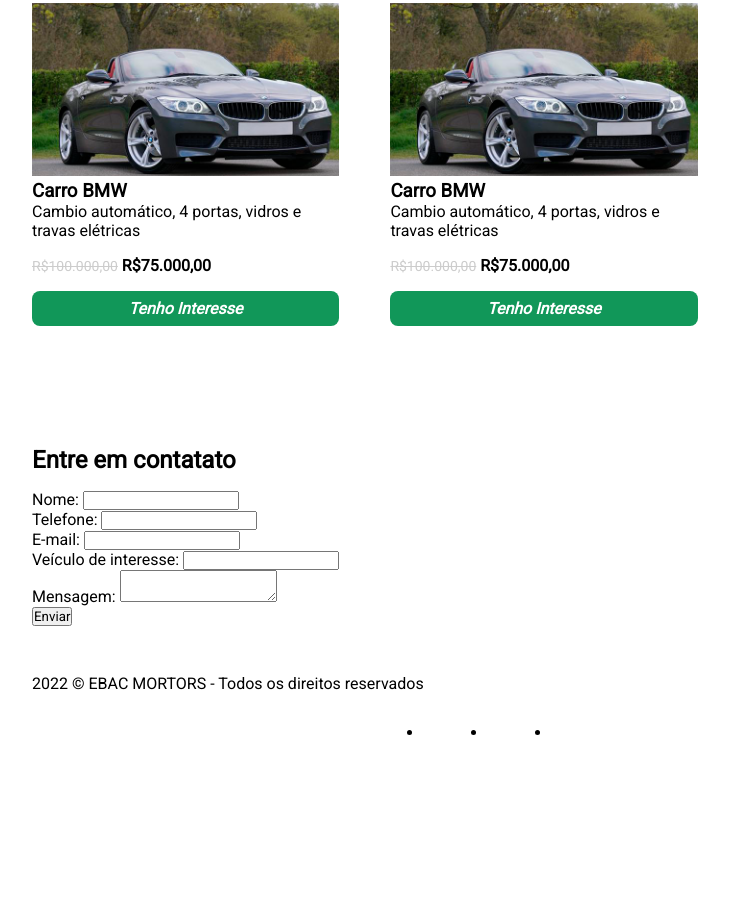
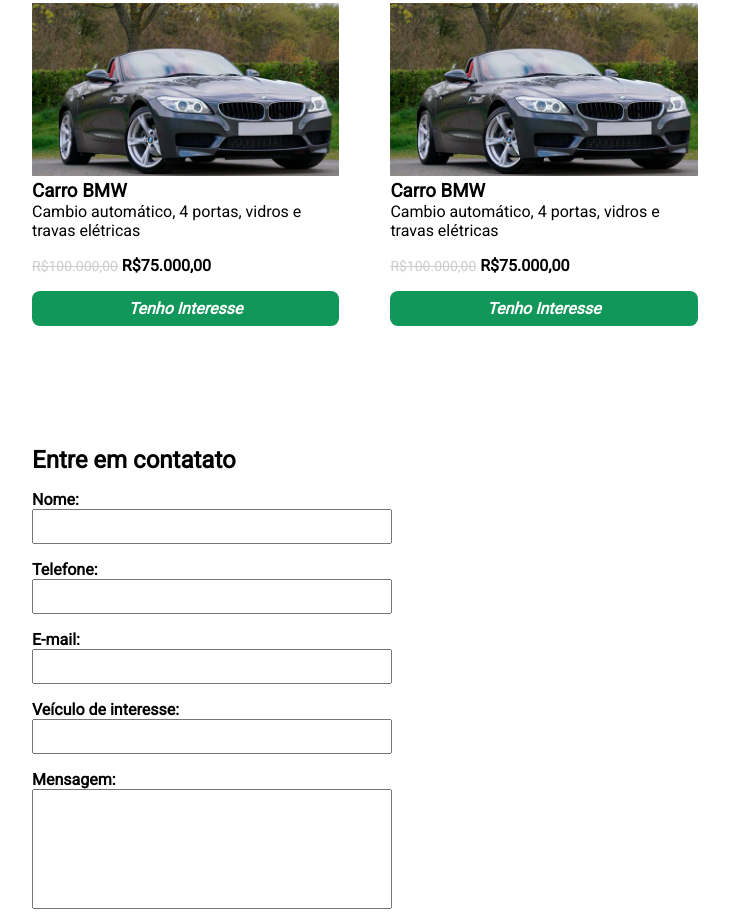
Before and after one commit to Lucasvbastos/carousel-imagens-menu-hamburguer, a plain HTML site: page index.html in a window 1280 px wide. Shown: the part 1886-2800 px from the top of the page, without its empty margins (96-825 px from the left). Before the commit the page ends 2628 px from the top, so only its background shows below. Drawn offline with nearby package versions, Linux system fonts and the light colour scheme.

Commit message:
Update main.css

```diff
--- a/main.css
+++ b/main.css
@@ -15,13 +15,21 @@ html {
     margin: 0 auto;
 }
 
-header {
+header, footer {
     background-color: #192a56;
     padding-top: 16px 0;
     color: #fff;
 }
 
-header > .container {
+header {
+    position: sticky;
+    top: 0;
+    left: 0;
+    z-index: 1;
+}
+
+header > .container,
+footer > .container  {
     justify-content: space-between;
     align-items: center;
     padding-bottom: 16px;
@@ -99,7 +107,7 @@ section h2 {
     margin: 0 5%;
 }
 
-.lista-veiculos li button {
+button {
     display: block;
     width: 100%;
     padding: 8px 0;
@@ -122,3 +130,41 @@ section h2 {
     color: #ccc;
     font-size: 14px;
 }
+
+.form-campo {
+    margin-bottom: 16px;
+}
+
+.form-campo label {
+    font-weight: bold;
+    display: block;
+}
+
+.form-campo input,
+.form-campo textarea {
+    width: 100%;
+    display: block;
+    padding: 8px;
+}
+
+.form-campo textarea {
+    resize: none;
+    height: 120px;
+}
+
+form {
+    max-width: 360px;
+}
+
+form button {
+    max-width: 120px;
+}
+
+footer li {
+    list-style: none;
+    margin-left: 16px;
+}
+
+footer li img {
+    height: 32px;
+}
```
